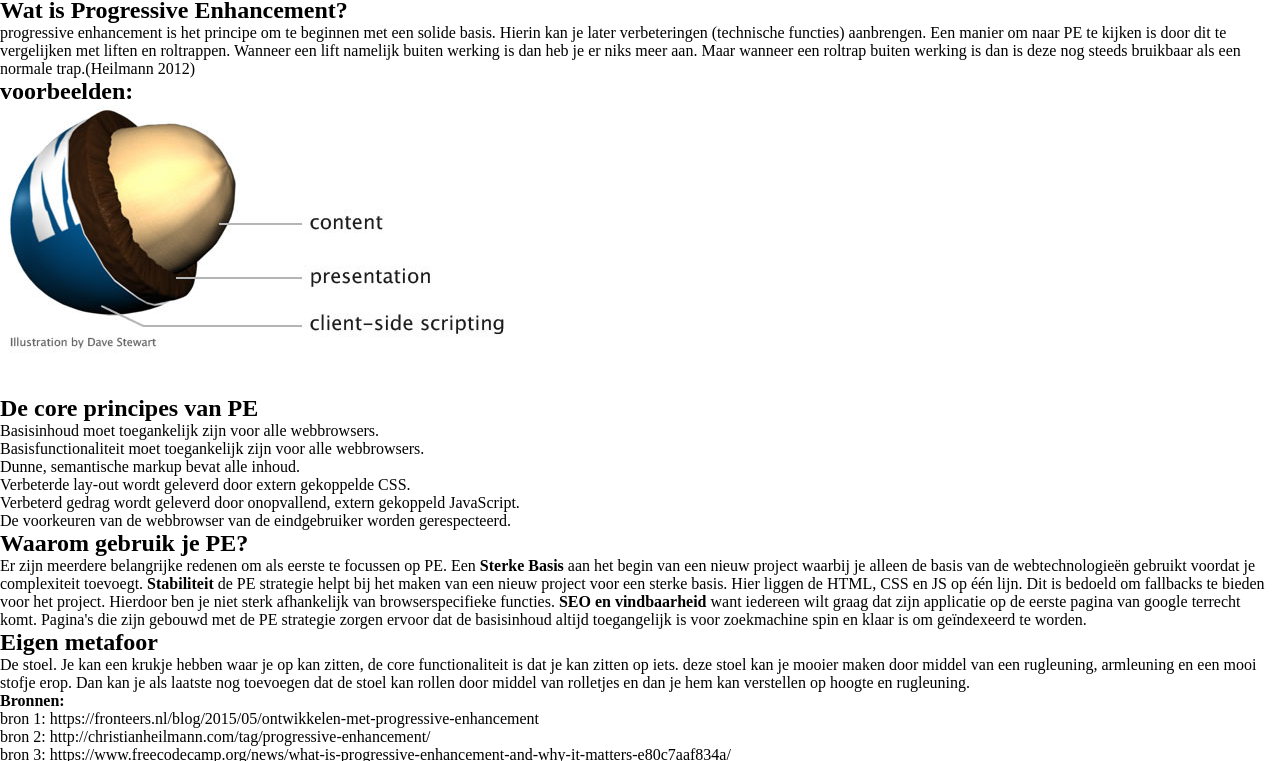
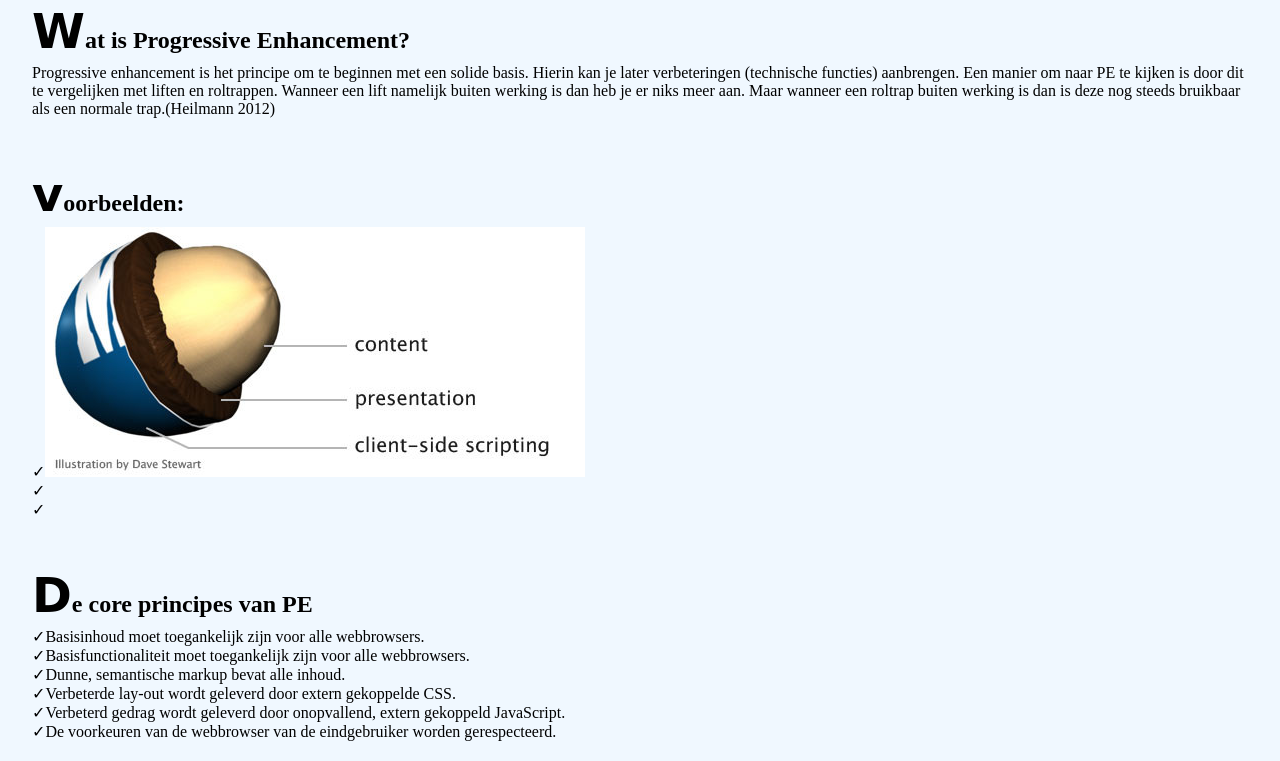
Before and after one commit to jody29/progressive_enhancement, a plain HTML site: page index.html in a window 1280 px wide. Shown: the part 76-837 px from the top of the page. Drawn offline with Linux system fonts and the light colour scheme; a web font is replaced by a local one.

Commit message:
added styling

```diff
--- a/index.html
+++ b/index.html
@@ -5,6 +5,8 @@
     <meta http-equiv="X-UA-Compatible" content="IE=edge">
     <meta name="viewport" content="width=device-width, initial-scale=1.0">
     <script src="scripts/script.js"></script>
+    <link rel="preconnect" href="https://fonts.gstatic.com" crossorigin>
+    <link href="https://fonts.googleapis.com/css2?family=Inspiration&display=swap" rel="stylesheet">
     <link href="styles/style.css" rel="stylesheet">
     <title>Progressive Enhancement</title>
 </head>
@@ -12,15 +14,9 @@
     <main>
         <h1>Bas, Joep, Jody</h1>
         <p>stukje van bas</p>
-
-
-        <details>
-            <summary>Epcot Center</summary>
-            <p>Epcot is a theme park at Walt Disney World Resort featuring exciting attractions, international pavilions, award-winning fireworks and seasonal special events.</p>
-          </details>
         <section>
             <h2>Wat is Progressive Enhancement?</h2>
-            <p>progressive enhancement is het principe om te beginnen met een solide basis. Hierin kan je later verbeteringen (technische functies) aanbrengen.
+            <p> progressive enhancement is het principe om te beginnen met een solide basis. Hierin kan je later verbeteringen (technische functies) aanbrengen.
                 Een manier om naar PE te kijken is door dit te vergelijken met liften en roltrappen. Wanneer een lift namelijk buiten werking is dan heb je er niks meer aan.
                 Maar wanneer een roltrap buiten werking is dan is deze nog steeds bruikbaar als een normale trap.(Heilmann 2012)
             </p>
--- a/styles/style.css
+++ b/styles/style.css
@@ -2,3 +2,46 @@
     margin: 0;
     padding: 0;
 }
+
+html{
+    background-color: aliceblue;
+}
+
+body {
+    max-width: 95%;
+    margin: 0 auto;
+}
+
+ul li {
+    list-style-type: none;
+}
+
+ul li::before{
+    content: '\2713 ';
+    width: 20px;
+    height: 20px;
+}
+
+main {
+
+    display: flex;
+    flex-direction: column;
+}
+
+main section {
+    margin: 1.5em 0;
+}
+
+main section h2 {
+    margin-bottom: .2em;
+}
+
+h2::first-letter {
+    font-family: 'Inspiration', cursive;
+    font-size: 2em;
+    font-weight: 700;
+}
+
+main section p::first-letter, ul li::first-letter{
+text-transform: capitalize;
+}
```
